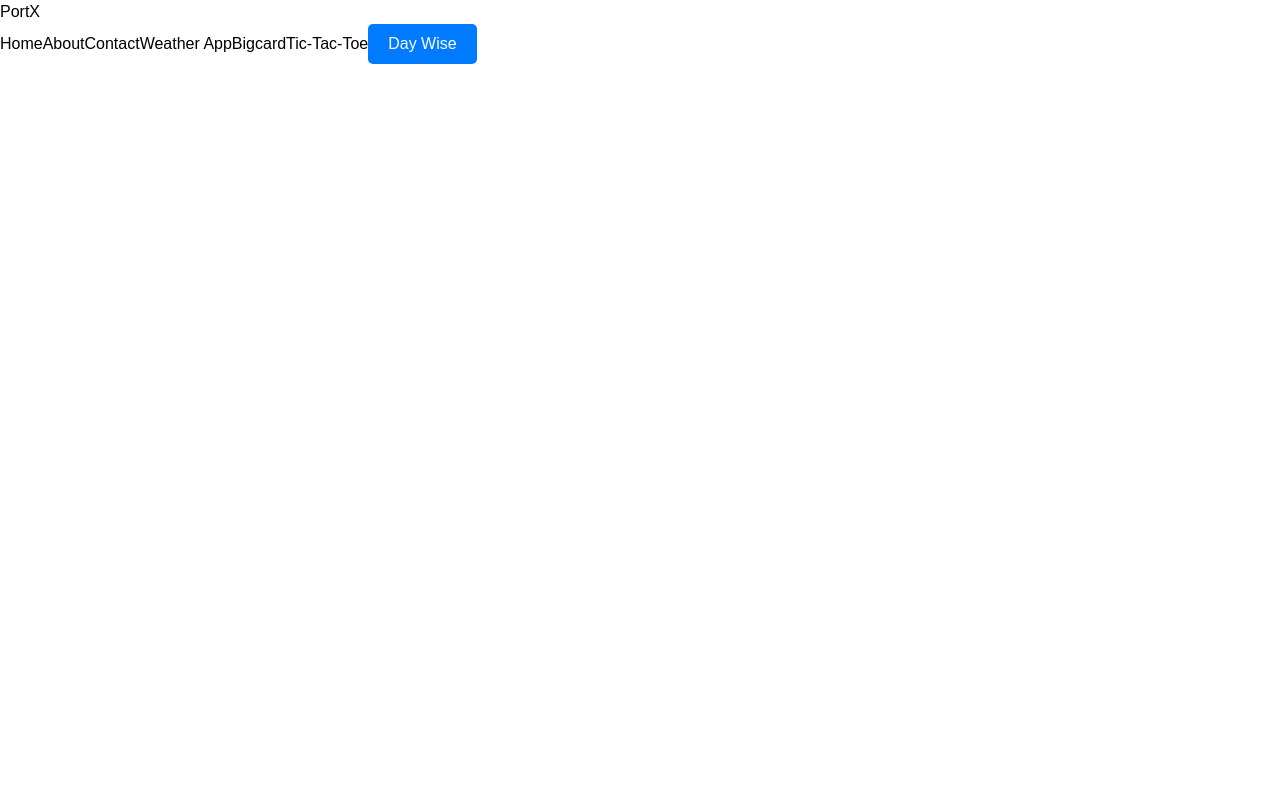
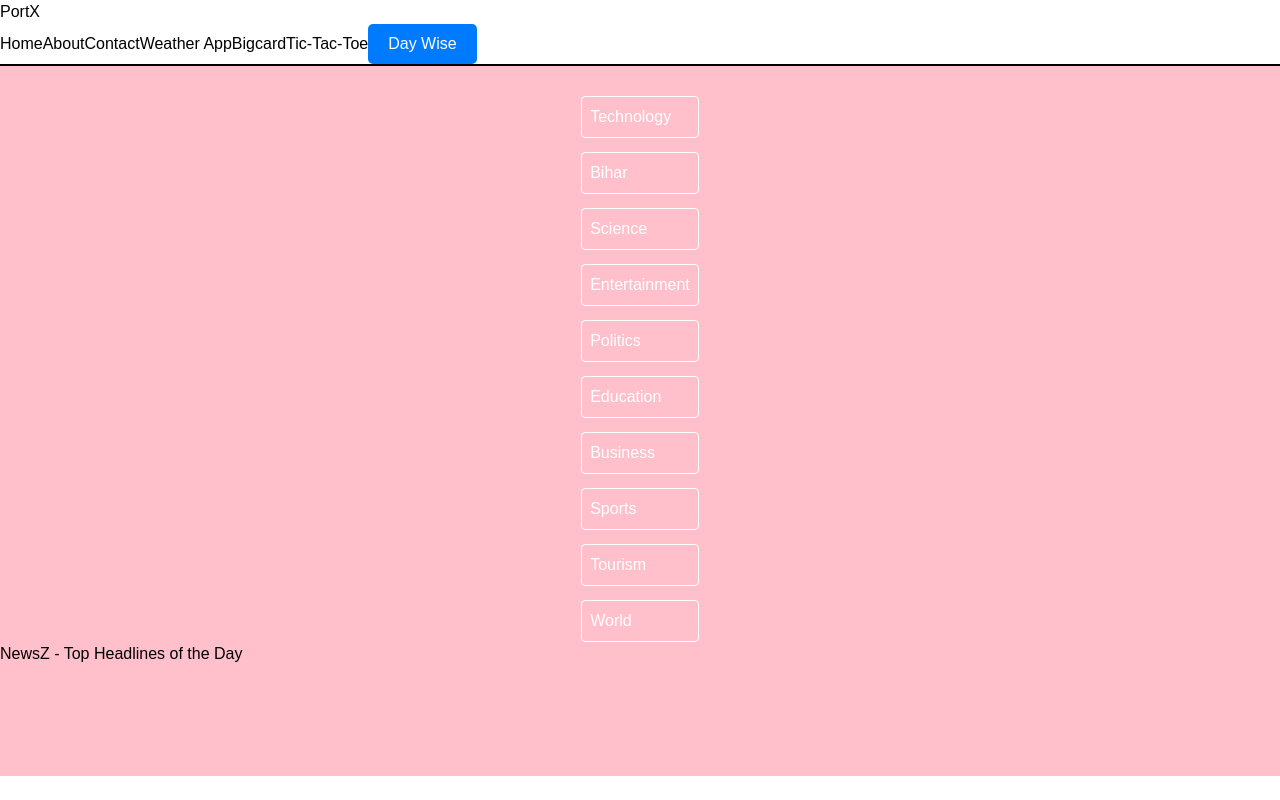
Before and after one commit to akhilesh-thakur/ReactYT, a React (Vite) app: page /daywise/day11 in a window 1280 px wide. Built offline with nearby package versions, Linux system fonts and the light colour scheme.

Commit message:
day11 work going on

```diff
--- /dev/null
+++ b/src/components/day11/SideComp.jsx
@@ -0,0 +1,25 @@
+// SideBar.js
+import React from 'react';
+import { Link } from 'react-router-dom';
+import './news.css'
+
+const SideComp = () => {
+  return (
+    <div className="sidebar bg-slate-800 w-64 h-full fixed ">
+      <ul>
+        <li><Link to="/contact">Technology</Link></li>
+        <li><Link to="/contact">Bihar</Link></li>
+        <li><Link to="/contact">Science</Link></li>
+        <li><Link to="/contact">Entertainment</Link></li>
+        <li><Link to="/about">Politics</Link></li>
+        <li><Link to="/contact">Education</Link></li>
+        <li><Link to="/contact">Business</Link></li>
+        <li><Link to="/">Sports</Link></li>
+        <li><Link to="/contact">Tourism</Link></li>
+        <li><Link to="/contact">World</Link></li>
+      </ul>
+    </div>
+  );
+};
+
+export default SideComp;
--- /dev/null
+++ b/src/components/day11/TopHeadlinesMain.jsx
@@ -0,0 +1,17 @@
+import React from 'react'
+import './news.css'
+
+import SideComp from './SideComp'
+
+export default function TopHeadlinesMain() {
+  return (
+    <>
+    <div className='papa flex'>
+    <SideComp/>
+        <div className='flex jys'>
+            <h1>NewsZ - Top Headlines of the Day</h1>
+        </div>
+    </div>
+    </>
+  )
+}
--- /dev/null
+++ b/src/components/day11/news.css
@@ -0,0 +1,27 @@
+.papa{
+    width: 100vw;
+    height: 89vh;
+    background: pink;
+
+}
+
+.sidebar{
+    display: flex;
+    justify-content: center;
+    color: white;
+    border-top: 2px solid black;
+}
+
+.sidebar ul {
+    margin-top: 16px;
+
+}
+
+.sidebar ul li{
+    padding: 8px;
+    margin-top: 14px;
+    border: 1px solid white;
+    border-radius: 4px;
+    cursor: pointer;
+
+}
--- a/src/components/day5_routes/Navbar.jsx
+++ b/src/components/day5_routes/Navbar.jsx
@@ -54,10 +54,10 @@ const Navbar = () => {
                   <Link to="/daywise/day10" className="dropdown-item">
                     Day10 - UpdateNewsAPI
                   </Link>
-                  <Link to="/service/service3" className="dropdown-item">
-                    Service 3
+                  <Link to="/daywise/day11" className="dropdown-item">
+                  Day11 - NewsByCat
                   </Link>
-                  <Link to="/service/service3" className="dropdown-item">
+                  <Link to="/daywise/day12" className="dropdown-item">
                     Service 3
                   </Link>
                 </div>
--- a/src/components/day5_routes/Routes.jsx
+++ b/src/components/day5_routes/Routes.jsx
@@ -14,6 +14,7 @@ import Game from '../Day7/TicTacToe'
 import RenderNewsCard from '../day8/RenderNewsCard';
 import RenderNewsAPIcard from '../day9/RenderNewsAPIcard';
 import Spinner from '../day10/Spinner';
+import TopHeadlinesMain from '../day11/TopHeadlinesMain';
 
 const Routes1 = () => {
   return (
@@ -29,6 +30,10 @@ const Routes1 = () => {
         <Route path='/daywise/day8' element={<RenderNewsCard/>} />
         <Route path='/daywise/day9' element={<RenderNewsAPIcard/>} />
         <Route path='/daywise/day10' element={<><h1 className=' text-white font-bold p-5 text-2xl'>This feature were added in the previous component(day9)</h1><Spinner/></>} />
+
+        <Route path='/daywise/day11' element={<TopHeadlinesMain/>} >
+
+        </Route>
       </Routes>
     </Router>
   );
```
Also changed, not shown: src/components/day11/pages/Technology.jsx (added, +7 -0 lines), src/components/day11/pages/Entertainment.jsx (added), src/components/day11/pages/Politics.jsx (added), src/components/day11/pages/Sports.jsx (added).
